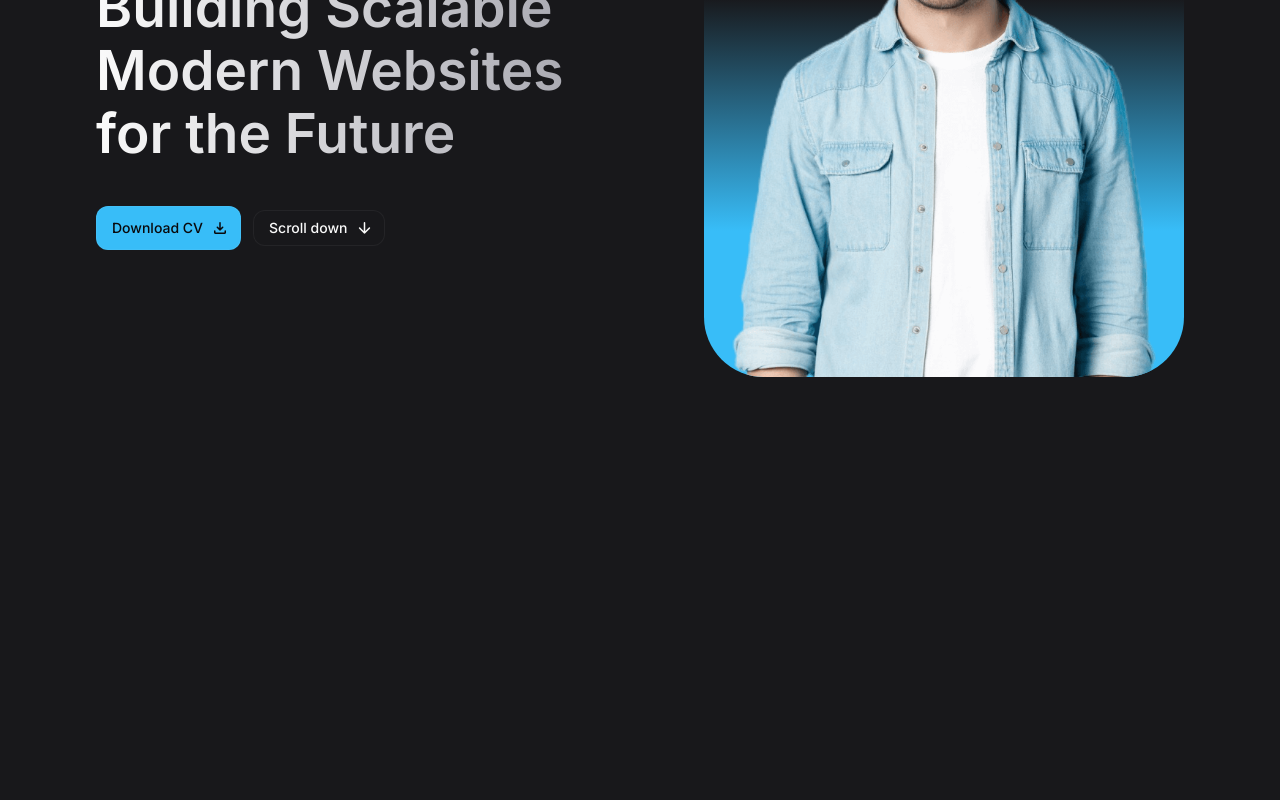
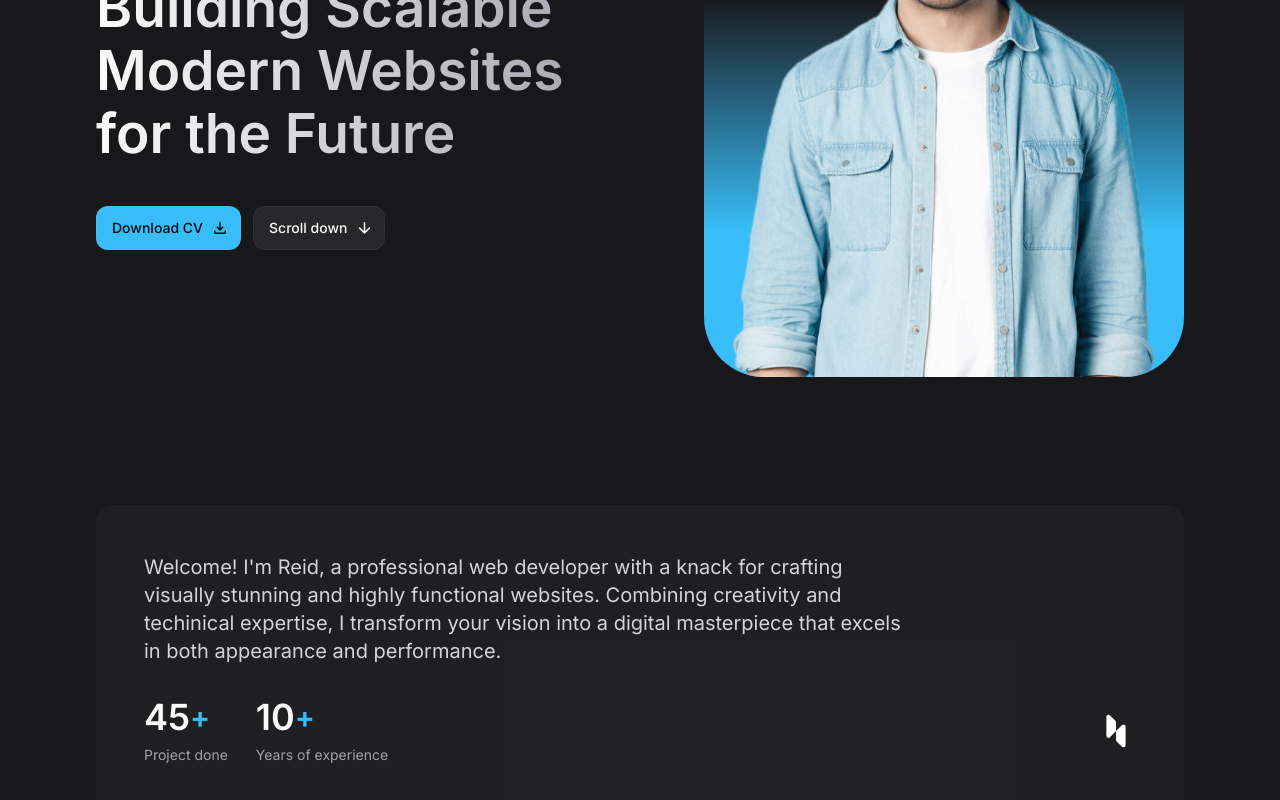
Before and after one commit to ReidHomola/reid-homola, a React (Vite) app: page / in a window 1280 px wide. Shown: the part 376-1176 px from the top of the page. Before the commit the page ends 800 px from the top, so only its background shows below. Built offline with nearby package versions, Linux system fonts and the light colour scheme.

Commit message:
Added about page

```diff
--- a/src/App.tsx
+++ b/src/App.tsx
@@ -1,5 +1,6 @@
 import Header from "./components/Header";
 import Hero from "./components/Hero";
+import About from "./components/About";
 
 const App = () => {
   return (
@@ -7,6 +8,7 @@
       <Header />;
       <main>
         <Hero />
+        <About />
       </main>
     </>
   );
--- /dev/null
+++ b/src/components/About.tsx
@@ -0,0 +1,52 @@
+const aboutItems = [
+  {
+    label: "Project done",
+    number: 45,
+  },
+  {
+    label: "Years of experience",
+    number: 10,
+  },
+];
+
+function About() {
+  return (
+    <section id="about" className="section">
+      <div className="container">
+        <div className="bg-zinc-800/50 p-7 rounded-2xl md:p-12">
+          <p className="text-zinc-300 mb-4 md:mb-8 md:text-xl md:max-w-[60ch]">
+            Welcome! I&apos;m Reid, a professional web developer with a knack
+            for crafting visually stunning and highly functional websites.
+            Combining creativity and techinical expertise, I transform your
+            vision into a digital masterpiece that excels in both appearance and
+            performance.
+          </p>
+          <div className="flex flex-wrap items-center gap-4 md:gap-7">
+            {aboutItems.map(({ label, number }, key) => (
+              <div key={key}>
+                <div className="flex items-center md:mb-2">
+                  <span className="text-2xl font-semibold md:text-4xl">
+                    {number}
+                  </span>
+                  <span className="text-sky-400 font-semibold md:text-3xl">
+                    +
+                  </span>
+                </div>
+                <p className="text-sm text-zinc-400">{label}</p>
+              </div>
+            ))}
+            <img
+              src="/images/logo.svg"
+              alt="logo"
+              width={30}
+              height={30}
+              className="ml-auto md:w-[40px] md:h-[40px]"
+            />
+          </div>
+        </div>
+      </div>
+    </section>
+  );
+}
+
+export default About;
--- a/src/index.css
+++ b/src/index.css
@@ -36,6 +36,10 @@
 
 .img-cover {
   @apply w-full h-full object-cover;
+}
+
+.section {
+  @apply pt-20 lg:pt-32;
 }
 
 .menu-btn {
@@ -81,3 +85,7 @@
 .btn-primary {
   @apply h-11 bg-sky-400 text-zinc-950 hover:bg-sky-300 active:bg-sky-400;
 }
+
+.btn-outline {
+  @apply h-11 bg-zinc-800 hover:bg-zinc-700 active:bg-zinc-800;
+}
```
Lines whose indentation alone changed are shown as unchanged.
